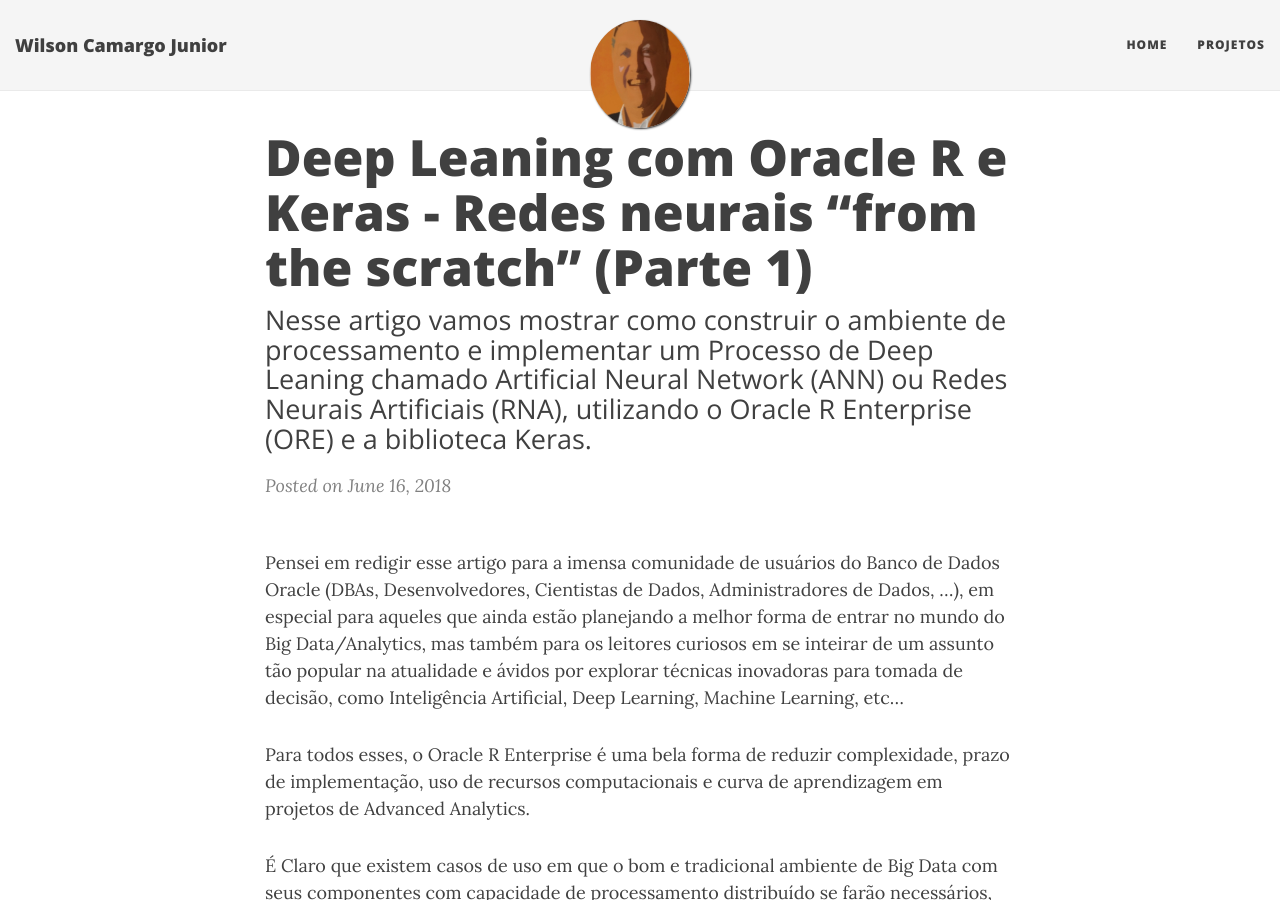
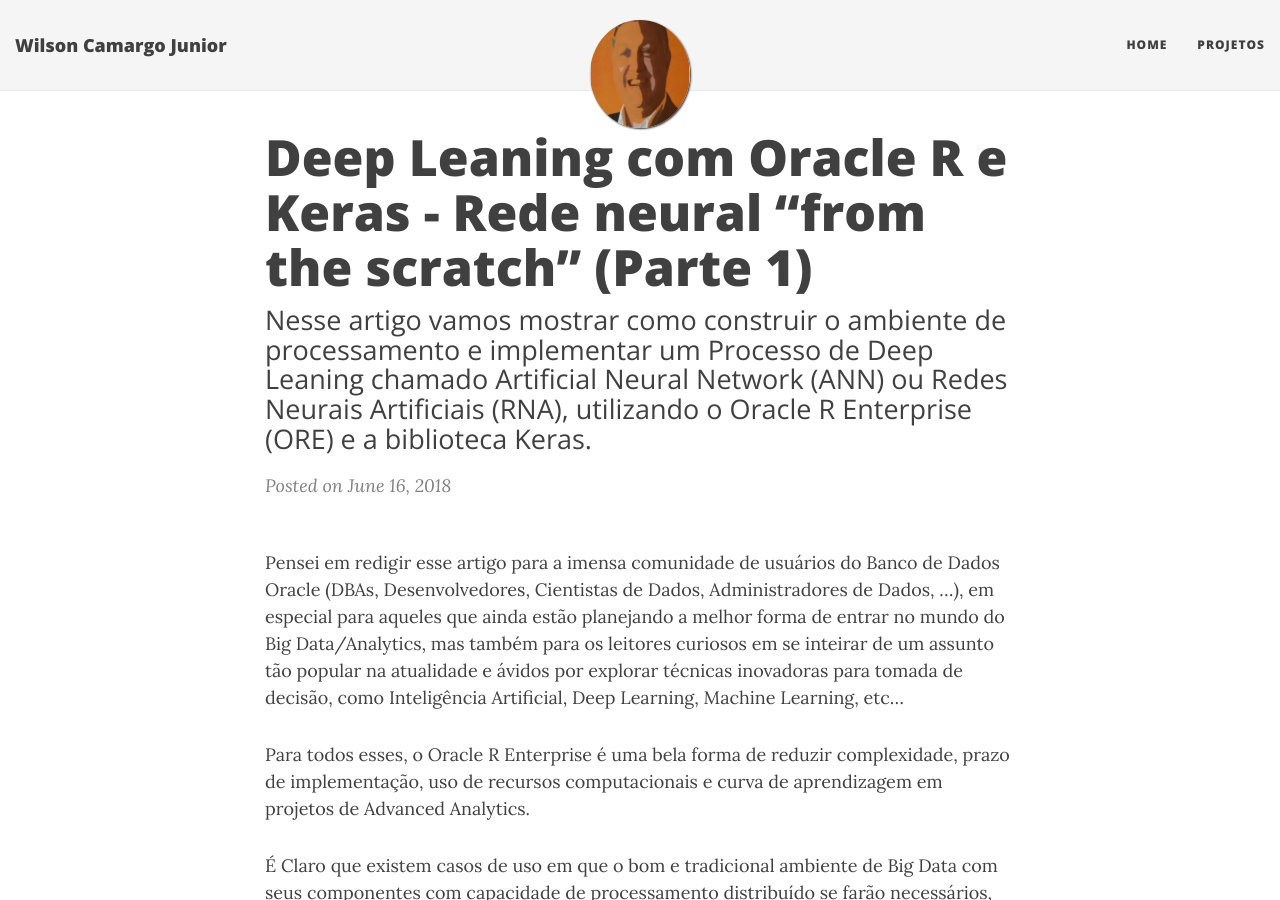
Before and after one commit to wilson-camargo-jr/teste, a Jekyll site: the page built from _posts/2018-06-16-ANN-ORE-P1.md, in a window 1280 px wide and 900 px high. Built offline with Jekyll 4.4.1, drawn with Linux system fonts in a browser that asks for light colours; nearby versions of some CDN libraries; comment, search, counter and statistics services are not loaded.

Commit message:
Update 2018-06-16-ANN-ORE-P1.md

```diff
--- a/_posts/2018-06-16-ANN-ORE-P1.md
+++ b/_posts/2018-06-16-ANN-ORE-P1.md
@@ -1,6 +1,6 @@
 ---
 layout: post
-title: Deep Leaning com Oracle R e Keras - Redes neurais “from the scratch” (Parte 1)
+title: Deep Leaning com Oracle R e Keras - Rede neural “from the scratch” (Parte 1)
 subtitle: Nesse artigo vamos mostrar como construir o ambiente de processamento e implementar um Processo de Deep Leaning chamado Artificial Neural Network (ANN) ou Redes Neurais Artificiais (RNA), utilizando o Oracle R Enterprise (ORE) e a biblioteca Keras.
 ---
 
```
